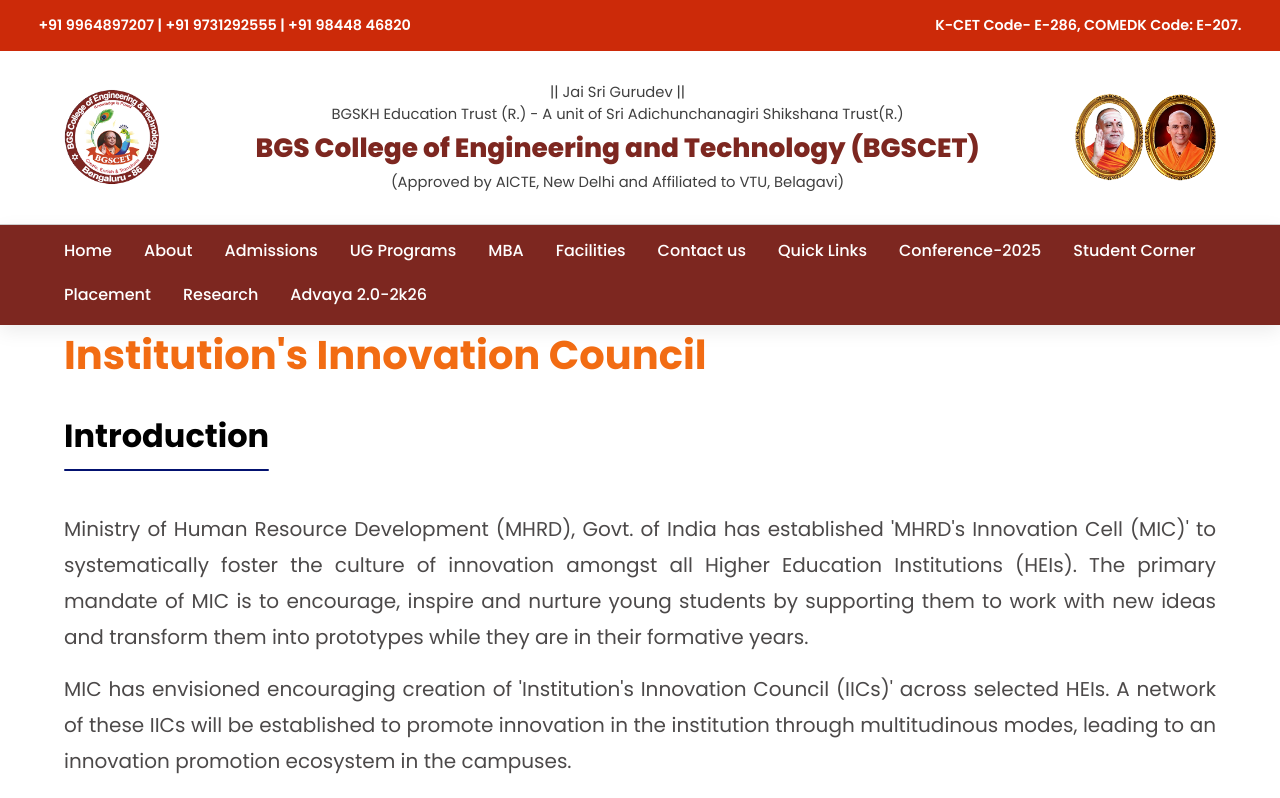
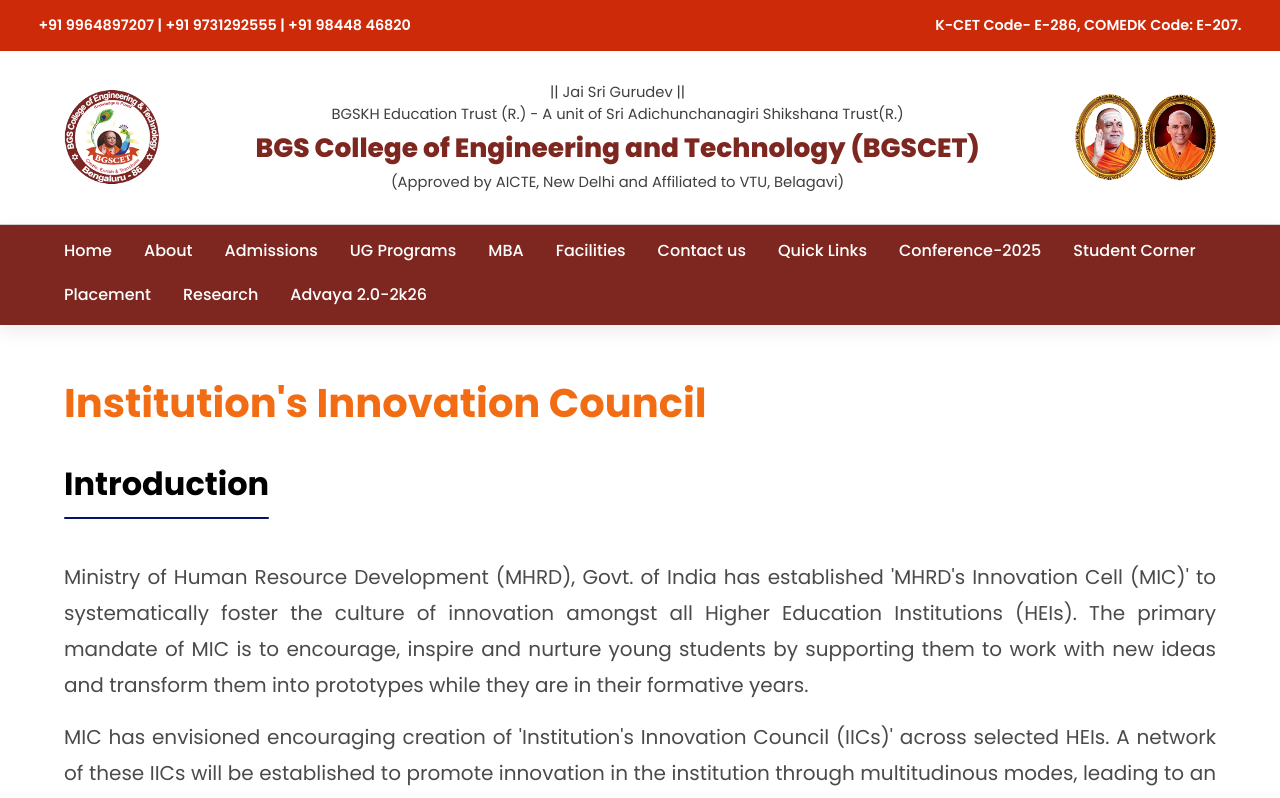
Before and after one commit to naveen-manthri/bgscet, a React (Vite) app: page /research/iic in a window 1280 px wide. Shown: the top 798 px of the page. Built offline with nearby package versions, Linux system fonts and the light colour scheme.

Commit message:
Margin top of iic page

```diff
--- a/src/components/IIC/IIC.css
+++ b/src/components/IIC/IIC.css
@@ -3,6 +3,7 @@
   --text-color: #4c4949;
 
   --container-padding: 4rem;
+  --container-marging-top: 3rem;
 
   --heading-1: 2.5rem;
   --paragraph-size: 1.25rem;
@@ -15,6 +16,7 @@
 .iic-container {
   padding: 0 4rem;
   text-align: justify;
+  margin-top: var(--container-marging-top);
 }
 
 .iic-container h1 {
```
